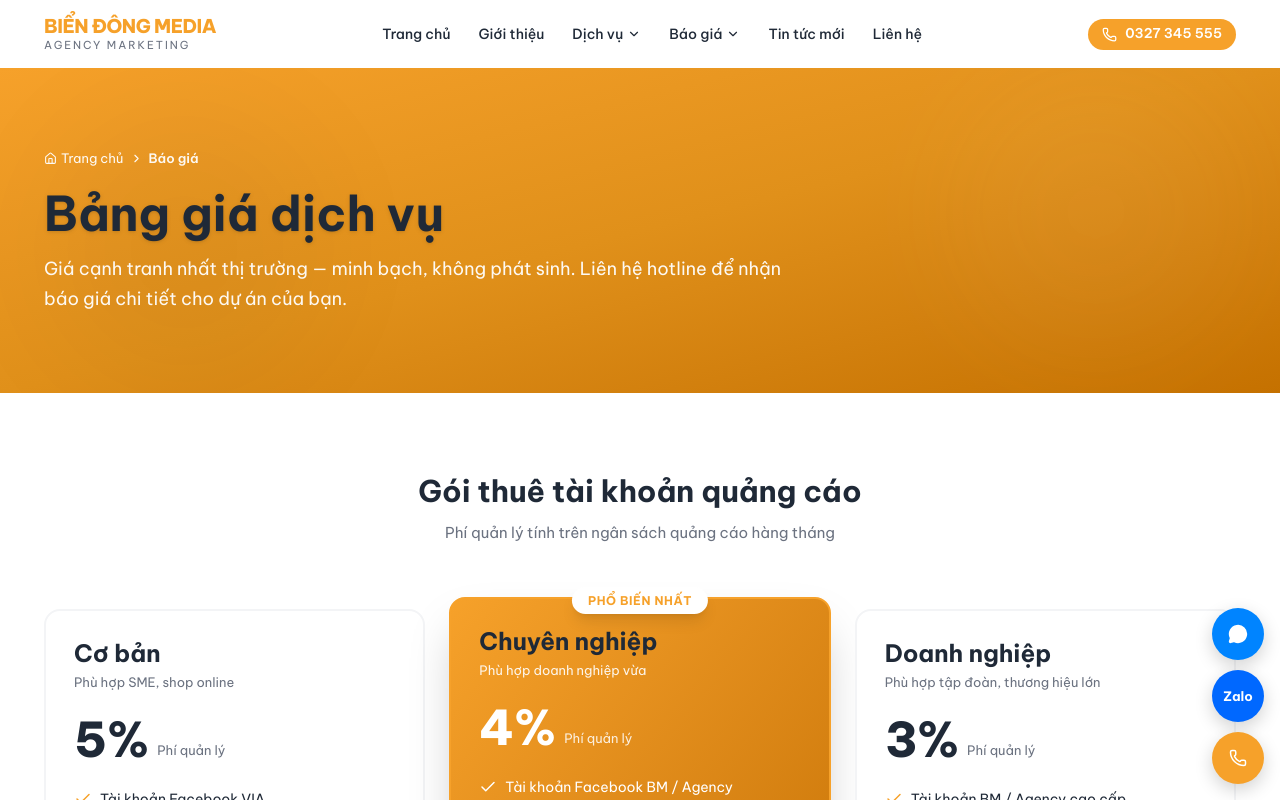
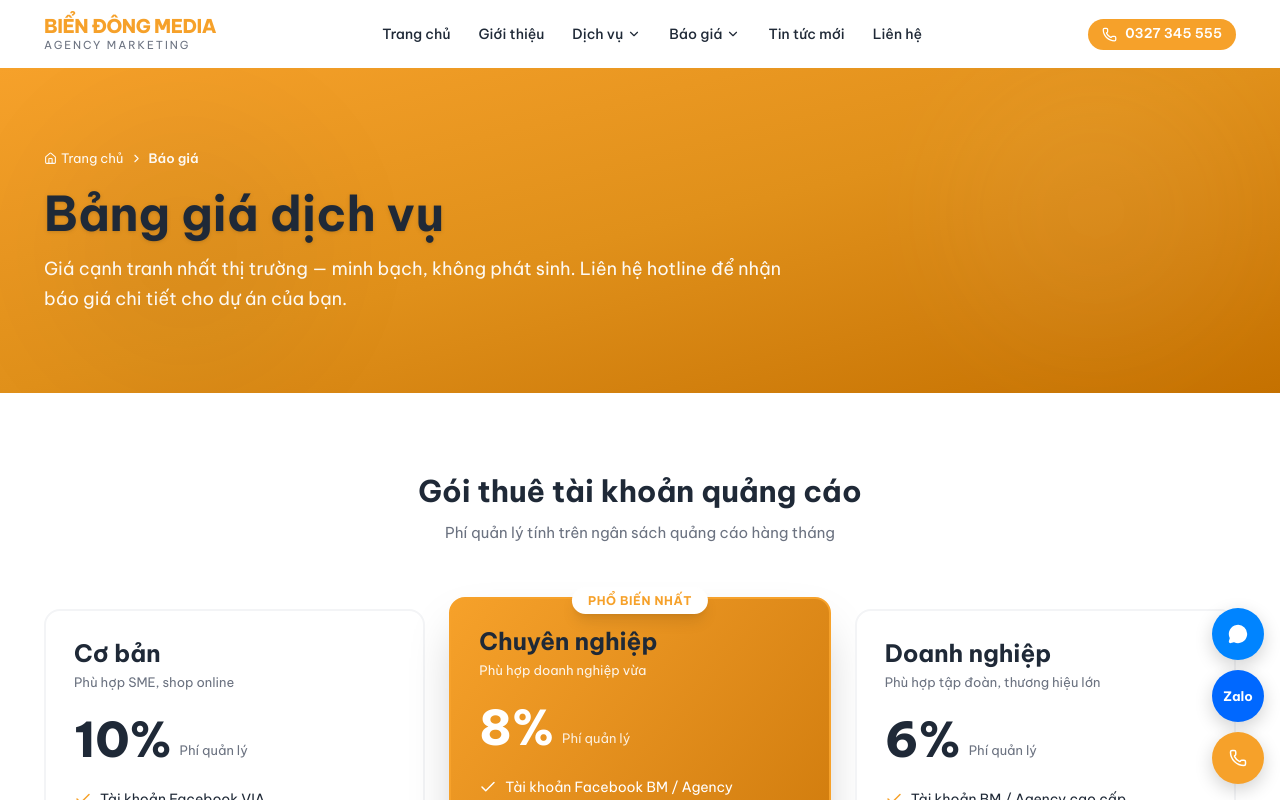
Before and after one commit to daoduythanh200518/bdm-web, a Next.js app: page /bao-gia in a window 1280 px wide. Shown: the top 800 px of the page. Built offline with nearby package versions, Linux system fonts and the light colour scheme.

Commit message:
content: update pricing 5/4/3% to 10/8/6%

```diff
--- a/src/app/bao-gia/page.tsx
+++ b/src/app/bao-gia/page.tsx
@@ -14,7 +14,7 @@ const PACKAGES = [
   {
     name: "Cơ bản",
     subtitle: "Phù hợp SME, shop online",
-    price: "5%",
+    price: "10%",
     priceNote: "Phí quản lý",
     features: [
       "Tài khoản Facebook VIA",
@@ -28,7 +28,7 @@ const PACKAGES = [
   {
     name: "Chuyên nghiệp",
     subtitle: "Phù hợp doanh nghiệp vừa",
-    price: "4%",
+    price: "8%",
     priceNote: "Phí quản lý",
     features: [
       "Tài khoản Facebook BM / Agency",
@@ -43,7 +43,7 @@ const PACKAGES = [
   {
     name: "Doanh nghiệp",
     subtitle: "Phù hợp tập đoàn, thương hiệu lớn",
-    price: "3%",
+    price: "6%",
     priceNote: "Phí quản lý",
     features: [
       "Tài khoản BM / Agency cao cấp",
--- a/src/components/HeroSlider.tsx
+++ b/src/components/HeroSlider.tsx
@@ -18,7 +18,7 @@ const SLIDES = [
   {
     eyebrow: "ĐỐI TÁC CAO CẤP NHẤT CỦA FACEBOOK",
     title: "Tài khoản quảng cáo\nbền bỉ",
-    desc: "Đội ngũ Support Facebook đồng hành cùng bạn 24/7. Phí quản lý chỉ từ 3%.",
+    desc: "Đội ngũ Support Facebook đồng hành cùng bạn 24/7. Phí quản lý chỉ từ 6%.",
     image: "/images/services/banner-dv1.jpg",
     overlay: "from-[#0f7ac2]/85 via-[#1d98e8]/70 to-[#062f73]/90",
   },
--- a/src/lib/services.ts
+++ b/src/lib/services.ts
@@ -15,8 +15,8 @@ export const SERVICE_DETAILS: Record<string, ServiceDetail> = {
   "thue-tai-khoan-quang-cao": {
     slug: "thue-tai-khoan-quang-cao",
     title: "Thuê tài khoản Quảng cáo",
-    subtitle: "Facebook, TikTok, Google — phí quản lý chỉ từ 3%",
-    price: "Từ 3% phí quản lý",
+    subtitle: "Facebook, TikTok, Google — phí quản lý chỉ từ 6%",
+    price: "Từ 6% phí quản lý",
     heroVariant: "orange",
     image: "/images/services/banner-dv1.jpg",
     intro:
@@ -27,7 +27,7 @@ export const SERVICE_DETAILS: Record<string, ServiceDetail> = {
         text: "Tài khoản được tuyển chọn kỹ, có lịch sử chi tiêu tốt, ít bị khoá.",
       },
       {
-        title: "Phí quản lý từ 3%",
+        title: "Phí quản lý từ 6%",
         text: "Mức phí cạnh tranh nhất thị trường. Ngân sách càng cao phí càng thấp.",
       },
       {
--- a/src/lib/site.ts
+++ b/src/lib/site.ts
@@ -45,8 +45,8 @@ export const SERVICES = [
   {
     slug: "thue-tai-khoan-quang-cao",
     title: "Thuê tài khoản Quảng cáo",
-    short: "Facebook: Phí quản lý tài khoản: Chỉ từ 3%. Với sự phát triển mạnh mẽ…",
-    price: "Từ 3% phí quản lý",
+    short: "Facebook: Phí quản lý tài khoản: Chỉ từ 6%. Với sự phát triển mạnh mẽ…",
+    price: "Từ 6% phí quản lý",
     image: "/images/services/banner-dv1.jpg",
   },
   {
```
